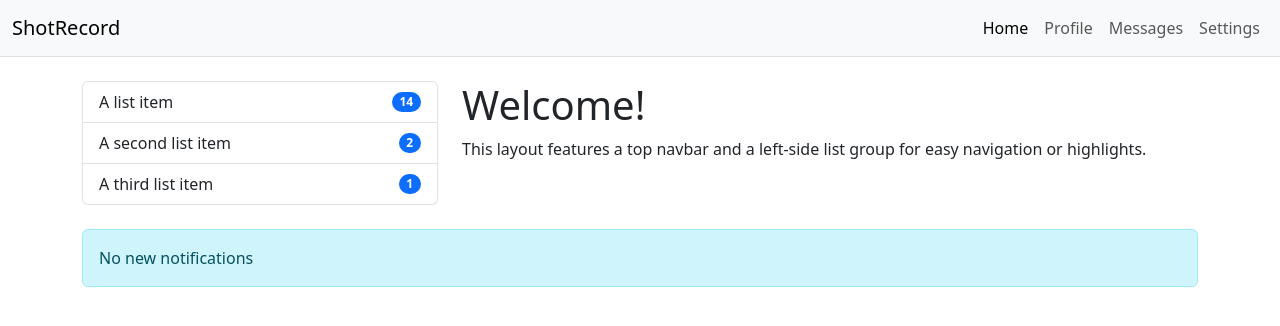
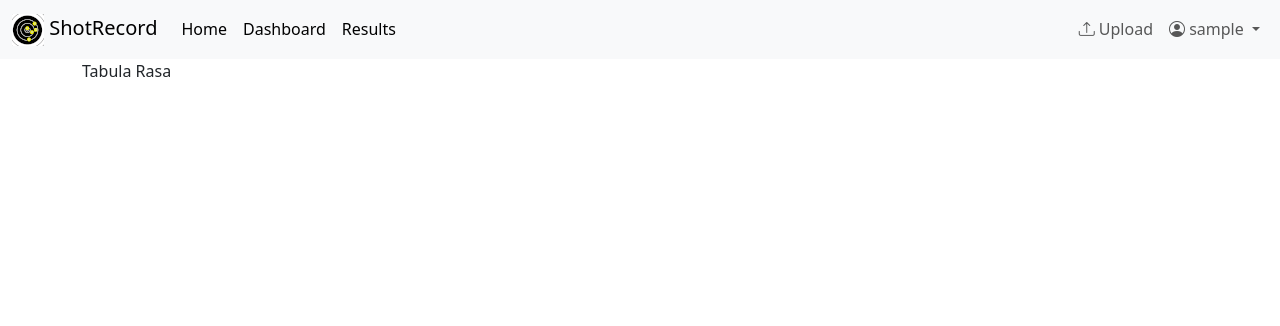
Before and after one commit to ptrktn/shotrecord, a Flask app: page / in a window 1280 px wide. Shown: the top 326 px of the page. Run offline with Flask 3, Linux system fonts and the light colour scheme; the visitor is signed in with stand-in values (Sample User, id 1); parts of the project's set-up code (start-up, migrations or seed data) failed here and were passed over.

Commit message:
Update landing page

```diff
--- a/templates/base.html
+++ b/templates/base.html
@@ -18,6 +18,9 @@
             <a class="navbar-brand" href="#"><img src="/static/favicon.png" alt=""> ShotRecord</a>  <!--- FIXME --->
             <div class="collapse navbar-collapse">
                 <ul class="navbar-nav me-auto mb-2 mb-sm-0">
+                    <li class="nav-item">
+                        <a class="nav-link active" aria-current="page" href="/">Home</a>
+                    </li>
                     <li class="nav-item">
                         <a class="nav-link active" aria-current="page" href="/dashboard">Dashboard</a>
                     </li>
--- a/templates/index.html
+++ b/templates/index.html
@@ -1,76 +1,11 @@
-<!DOCTYPE html>
-<html lang="en">
-<head>
-    <meta charset="UTF-8">
-    <meta name="viewport" content="width=device-width, initial-scale=1">
-    <link rel="icon" type="image/png" href="/static/favicon.png">
-    <title>ShotRecord - Precision Shooting Results, Analyzed</title>
-    <!-- Bootstrap CSS -->
-    <link href="https://cdn.jsdelivr.net/npm/bootstrap@5.3.2/dist/css/bootstrap.min.css" rel="stylesheet">
-    <!-- Bootstrap JS -->
-    <script src="https://cdn.jsdelivr.net/npm/bootstrap@5.3.2/dist/js/bootstrap.bundle.min.js"></script>
-</head>
-<body>
-    <!-- Top Navigation Bar -->
-  <nav class="navbar navbar-expand-lg navbar-light bg-light border-bottom">
-    <div class="container-fluid">
-      <a class="navbar-brand" href="#">ShotRecord</a>
-      <button class="navbar-toggler" type="button" data-bs-toggle="collapse" data-bs-target="#navbarNav"
-        aria-controls="navbarNav" aria-expanded="false" aria-label="Toggle navigation">
-        <span class="navbar-toggler-icon"></span>
-      </button>
-      <div class="collapse navbar-collapse" id="navbarNav">
-        <ul class="navbar-nav ms-auto">
-          <li class="nav-item">
-            <a class="nav-link active" href="#">Home</a>
-          </li>
-          <li class="nav-item">
-            <a class="nav-link" href="#">Profile</a>
-          </li>
-          <li class="nav-item">
-            <a class="nav-link" href="#">Messages</a>
-          </li>
-          <li class="nav-item">
-            <a class="nav-link" href="#">Settings</a>
-          </li>
-        </ul>
-      </div>
+{% extends "base.html" %}
+
+{% block title %}ShotRecord – Precision Shooting Results, Analyzed{% endblock %}
+
+{% block content %}
+
+    <div class="container">
+        Tabula Rasa
     </div>
-  </nav>
 
-<!-- Main Content with List Group on the Left -->
-<div class="container mt-4">
-    <div class="row">
-        <!-- Left List Group -->
-        <div class="col-md-4">
-            <ul class="list-group">
-                <li class="list-group-item d-flex justify-content-between align-items-center">
-                    A list item
-                    <span class="badge text-bg-primary rounded-pill">14</span>
-                </li>
-                <li class="list-group-item d-flex justify-content-between align-items-center">
-                    A second list item
-                    <span class="badge text-bg-primary rounded-pill">2</span>
-                </li>
-                <li class="list-group-item d-flex justify-content-between align-items-center">
-                    A third list item
-                    <span class="badge text-bg-primary rounded-pill">1</span>
-                </li>
-            </ul>
-        </div>
-
-        <!-- Main Section -->
-        <div class="col-md-8">
-            <h1>Welcome!</h1>
-            <p>This layout features a top navbar and a left-side list group for easy navigation or highlights.</p>
-        </div>
-    </div>
-</div>
-
-  <!-- Notifications Content -->
-  <div class="container mt-4">
-    <div id="message" class="alert alert-info" role="alert">No new notifications</div>
-  </div>
-
-</body>
-</html>
+{% endblock %}
```
